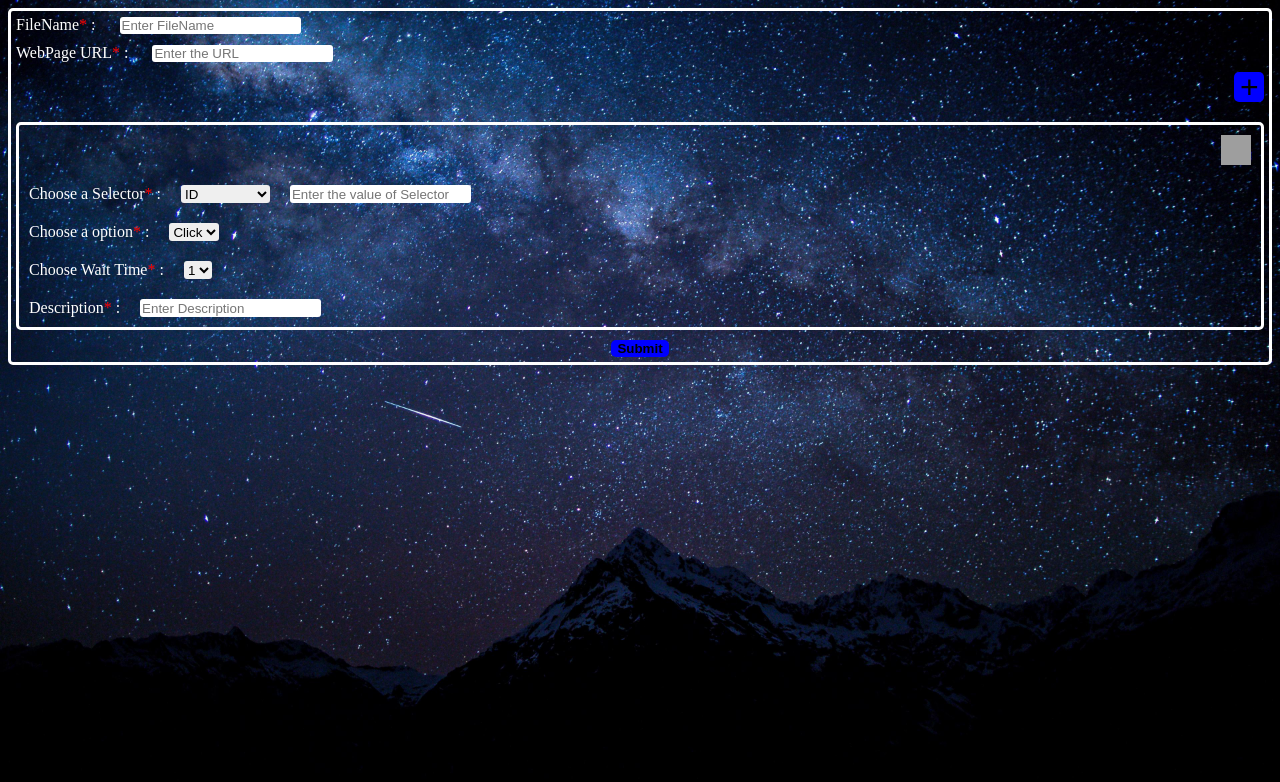
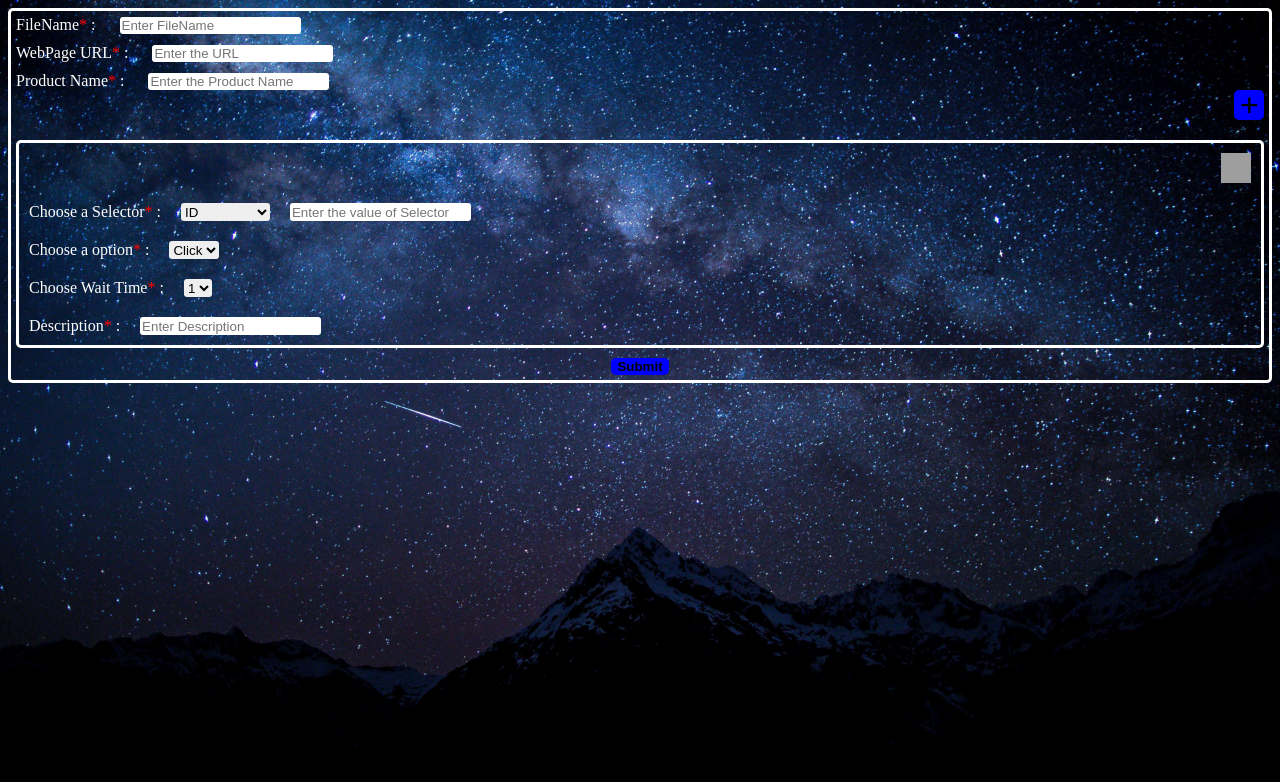
Before and after one commit to chandan0507/javascriptTutorial, a plain HTML site: page smallProject/homePage.html in a window 1280 px wide. Drawn offline with Linux system fonts and the light colour scheme; grey boxes are pictures that could not be loaded.

Commit message:
Included product Name into the page

```diff
--- a/smallProject/homePage.html
+++ b/smallProject/homePage.html
@@ -18,6 +18,10 @@
         <div class="home-item">
             <label for="url">WebPage URL<span>*</span> : </label>
             <input type="text" name="url" placeholder="Enter the URL" class="end-item">
+        </div>
+        <div>
+            <label for="product-name">Product Name<span>*</span> : </label>
+            <input type="text" name="product-name" placeholder="Enter the Product Name" class="end-item">
         </div>
         <div class="add-icon-container">
             <button id="add-icon">+</button>
```
